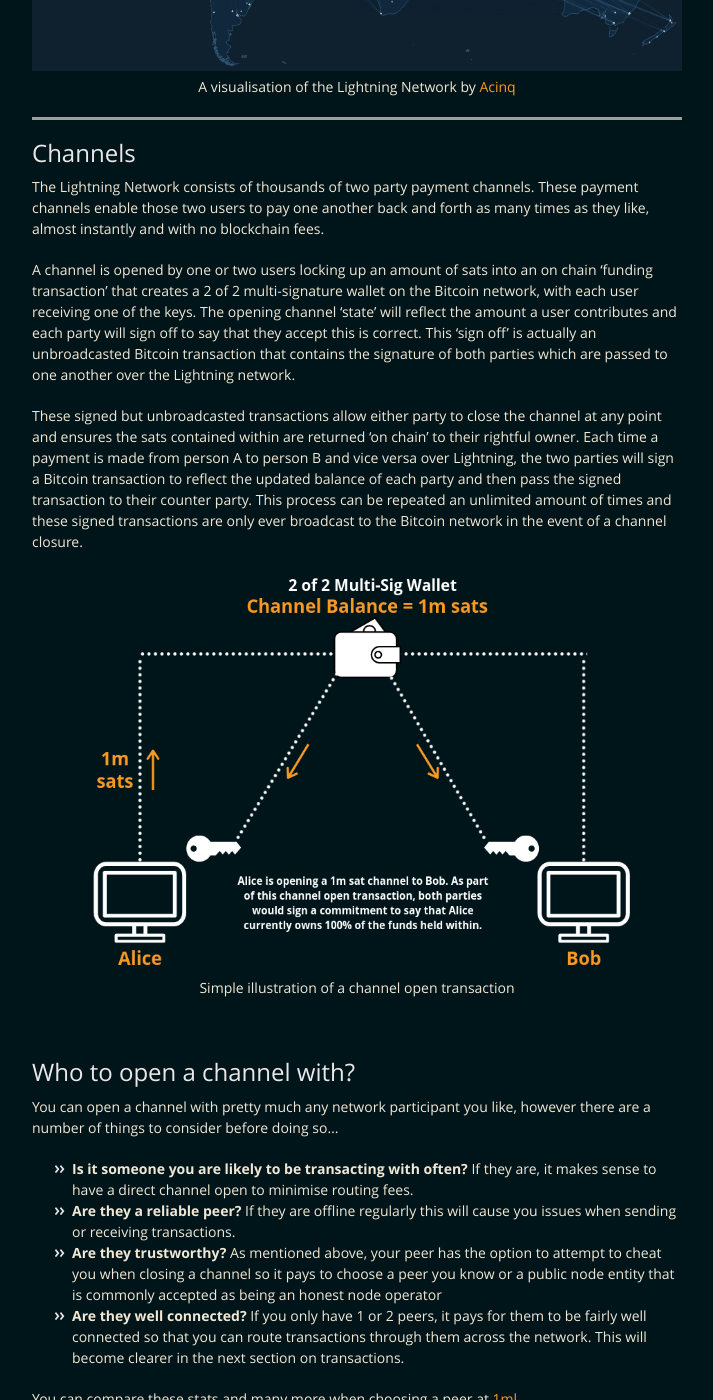
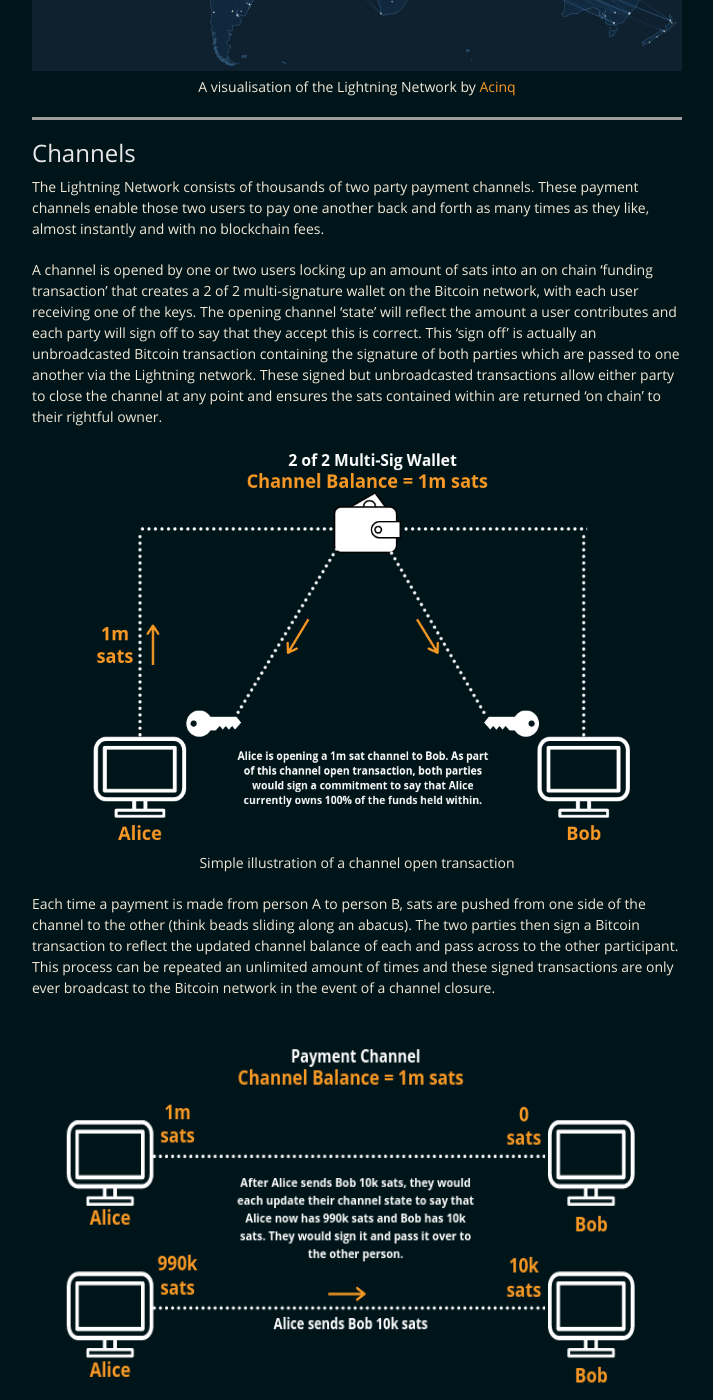
Before and after one commit to BitcoinQnA/ln-guide, a Jekyll site: the page built from index.md, in a window 1280 px wide and 1400 px high, scrolled down 2087 px. Shown: the whole window, without its empty margins (283-996 px from the left). Built offline with Jekyll 4.4.1, drawn with Linux system fonts in a browser that asks for light colours; some of the changed text lies outside the part shown; grey boxes are pictures that could not be loaded.

Commit message:
Update index.md

```diff
--- a/index.md
+++ b/index.md
@@ -63,15 +63,20 @@ A visualisation of the Lightning Network by <a href="https://explorer.acinq.co/"
 
 The Lightning Network consists of thousands of two party payment channels. These payment channels enable those two users to pay one another back and forth as many times as they like, almost instantly and with no blockchain fees.
 
-A channel is opened by one or two users locking up an amount of sats into an on chain 'funding transaction' that creates a 2 of 2 multi-signature wallet on the Bitcoin network, with each user receiving one of the keys. The opening channel 'state' will reflect the amount a user contributes and each party will sign off to say that they accept this is correct. This 'sign off' is actually an unbroadcasted Bitcoin transaction that contains the signature of both parties which are passed to one another over the Lightning network.
-
-These signed but unbroadcasted transactions allow either party to close the channel at any point and ensures the sats contained within are returned 'on chain' to their rightful owner. Each time a payment is made from person A to person B and vice versa over Lightning, the two parties will sign a Bitcoin transaction to reflect the updated balance of each party and then pass the signed transaction to their counter party. This process can be repeated an unlimited amount of times and these signed transactions are only ever broadcast to the Bitcoin network in the event of a channel closure.
-
+A channel is opened by one or two users locking up an amount of sats into an on chain 'funding transaction' that creates a 2 of 2 multi-signature wallet on the Bitcoin network, with each user receiving one of the keys. The opening channel 'state' will reflect the amount a user contributes and each party will sign off to say that they accept this is correct. This 'sign off' is actually an unbroadcasted Bitcoin transaction containing the signature of both parties which are passed to one another via the Lightning network. These signed but unbroadcasted transactions allow either party to close the channel at any point and ensures the sats contained within are returned 'on chain' to their rightful owner.
 
 <p align="center">
 <img src="https://raw.githubusercontent.com/BitcoinQnA/ln-guide/master/assets/images/Open%20Channel.png" class=responsive width="650" height="400" maxheight="300" />
 
 Simple illustration of a channel open transaction
+</p>
+
+Each time a payment is made from person A to person B, sats are pushed from one side of the channel to the other (think beads sliding along an abacus). The two parties then sign a Bitcoin transaction to reflect the updated channel balance of each and pass across to the other participant. This process can be repeated an unlimited amount of times and these signed transactions are only ever broadcast to the Bitcoin network in the event of a channel closure.
+
+<p align="center">
+<img src="https://raw.githubusercontent.com/BitcoinQnA/ln-guide/master/assets/images/Alice%20and%20Bob.png" class=responsive width="650" height="400" maxheight="300" />
+
+Simple illustration of a direct channel payment
 </p>
 
 <br/>
@@ -85,7 +90,7 @@ You can open a channel with pretty much any network participant you like, howeve
 * **Are they trustworthy?** As mentioned above, your peer has the option to attempt to cheat you when closing a channel so it pays to choose a peer you know or a public node entity that is commonly accepted as being an honest node operator
 * **Are they well connected?** If you only have 1 or 2 peers, it pays for them to be fairly well connected so that you can route transactions through them across the network. This will become clearer in the next section on transactions.
 
-You can compare these stats and many more when choosing a peer at [1ml](https://1ml.com/).
+You can compare these stats and many more when choosing a peer at [1ml](https://1ml.com/) or use a simplified version [here](https://nodes.lightning.computer/availability/v1/btc.json) that gives nodes an aggregated score based upon a combination of things like uptime, liquidity and how well connected they are. It then displays the best 5%.
 
 <br/>
 
```
Also changed, not shown: other parts of index.md (+1 -1 lines).
